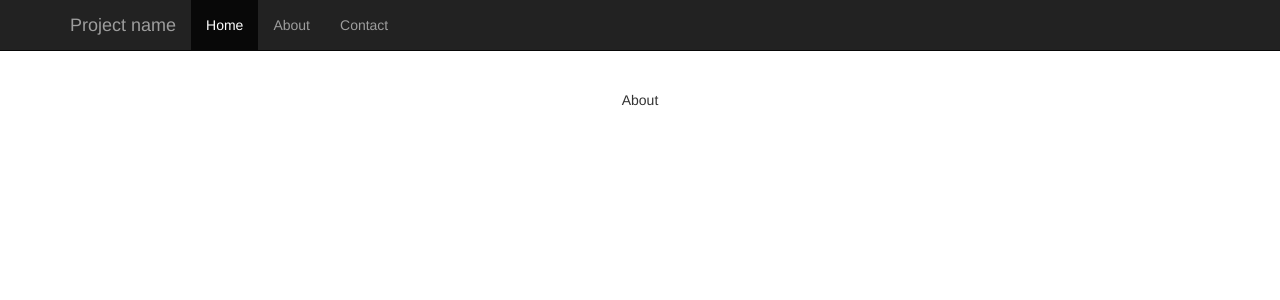
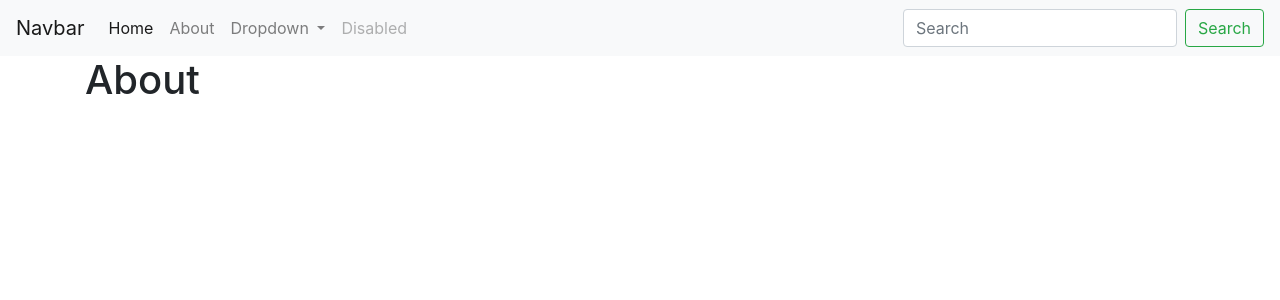
Before and after one commit to ntorresj/example_pages, a CodeIgniter app: page /database/index.php/about/index in a window 1280 px wide. Shown: the top 300 px of the page. Run offline with CodeIgniter, Linux system fonts and the light colour scheme; some libraries are stand-ins or nearby versions.

Commit message:
update bootstrap

```diff
--- a/application/views/template.php
+++ b/application/views/template.php
@@ -3,7 +3,7 @@
   <head>
     <meta charset="utf-8">
     <meta http-equiv="X-UA-Compatible" content="IE=edge">
-    <meta name="viewport" content="width=device-width, initial-scale=1">
+    <meta name="viewport" content="width=device-width, initial-scale=1, shrink-to-fit=no">
     <!-- The above 3 meta tags *must* come first in the head; any other head content must come *after* these tags -->
     <meta name="description" content="">
     <meta name="author" content="">
@@ -13,53 +13,60 @@
 
     <!-- Bootstrap core CSS -->
 		<link rel="stylesheet" href="<?= base_url('/node_modules/bootstrap/dist/css/bootstrap.min.css') ?>">
-
-    <!-- Custom styles for this template -->
-	<style>
-		body {
-			padding-top: 50px;
-		}
-		.starter-template {
-			padding: 40px 15px;
-			text-align: center;
-		}
-	</style>
   </head>
 
   <body>
 
-    <nav class="navbar navbar-inverse navbar-fixed-top">
-      <div class="container">
-        <div class="navbar-header">
-          <button type="button" class="navbar-toggle collapsed" data-toggle="collapse" data-target="#navbar" aria-expanded="false" aria-controls="navbar">
-            <span class="sr-only">Toggle navigation</span>
-            <span class="icon-bar"></span>
-            <span class="icon-bar"></span>
-            <span class="icon-bar"></span>
+		<nav class="navbar navbar-expand-lg navbar-light bg-light">
+			<a class="navbar-brand" href="#">Navbar</a>
+			<button class="navbar-toggler" type="button" data-toggle="collapse" data-target="#navbarSupportedContent" aria-controls="navbarSupportedContent" aria-expanded="false" aria-label="Toggle navigation">
+				<span class="navbar-toggler-icon"></span>
 			</button>
-          <a class="navbar-brand" href="#">Project name</a>
+
+			<div class="collapse navbar-collapse" id="navbarSupportedContent">
+				<ul class="navbar-nav mr-auto">
+					<li class="nav-item active">
+						<a class="nav-link" href="<?= base_url('Welcome') ?>">Home <span class="sr-only">(current)</span></a>
+					</li>
+					<li class="nav-item">
+						<a class="nav-link" href="<?= base_url('about') ?>">About</a>
+					</li>
+					<li class="nav-item dropdown">
+						<a class="nav-link dropdown-toggle" href="#" id="navbarDropdown" role="button" data-toggle="dropdown" aria-haspopup="true" aria-expanded="false">
+							Dropdown
+						</a>
+						<div class="dropdown-menu" aria-labelledby="navbarDropdown">
+							<a class="dropdown-item" href="<?= base_url('contact') ?>">Contact</a>
+							<div class="dropdown-divider"></div>
+							<a class="dropdown-item" href="#">Something else here</a>
 						</div>
-        <div id="navbar" class="collapse navbar-collapse">
-          <ul class="nav navbar-nav">
-            <li class="active"><a href="<?= base_url('Welcome') ?>">Home</a></li>
-            <li><a href="<?= base_url('about') ?>">About</a></li>
-            <li><a href="<?= base_url('contact') ?>">Contact</a></li>
+					</li>
+					<li class="nav-item">
+						<a class="nav-link disabled" href="#">Disabled</a>
+					</li>
 				</ul>
-        </div><!--/.nav-collapse -->
+				<form class="form-inline my-2 my-lg-0">
+					<input class="form-control mr-sm-2" type="search" placeholder="Search" aria-label="Search">
+					<button class="btn btn-outline-success my-2 my-sm-0" type="submit">Search</button>
+				</form>
 			</div>
 		</nav>
 
     <div class="container">
-
-      <div class="starter-template">
+			<div class="row">
+				<div class="col">
 					<?php if (empty($content)): ?>
-				<h1>Bootstrap starter template</h1>
-				<p class="lead">Use this document as a way to quickly start any new project.<br> All you get is this text and a mostly barebones HTML document.</p>
+					<div class="jumbotron">
+						<h1>Navbar example</h1>
+						<h2>Usando vlucas/phpdotenv -> <?= $mysql_user ?></h2>
+						<p class="lead">This example is a quick exercise to illustrate how fixed to top navbar works. As you scroll, it will remain fixed to the top of your browser's viewport.</p>
+						<a class="btn btn-lg btn-primary" href="../../components/navbar/" role="button">View navbar docs »</a>
+					</div>
 					<?php else: ?>
-				<?= $content ?>
+					<h1><?= $content ?></h1>
 					<?php endif; ?>
 				</div>
-
+			</div>
     </div><!-- /.container -->
 
 
--- a/package.json
+++ b/package.json
@@ -4,7 +4,9 @@
   "main": "index.js",
   "license": "MIT",
   "dependencies": {
-    "bootstrap": "^3.3.7",
+    "bootstrap": "^4.0.0",
     "jquery": "^3.2.1"
-  }
+  },
+  "repository": "git@github.com:ntorresj/example_pages.git",
+  "author": "Nicolás Torres <ntorresj@gmail.com>"
 }
```
Also changed, not shown: 1 other file. Lines whose indentation alone changed are shown as unchanged.
